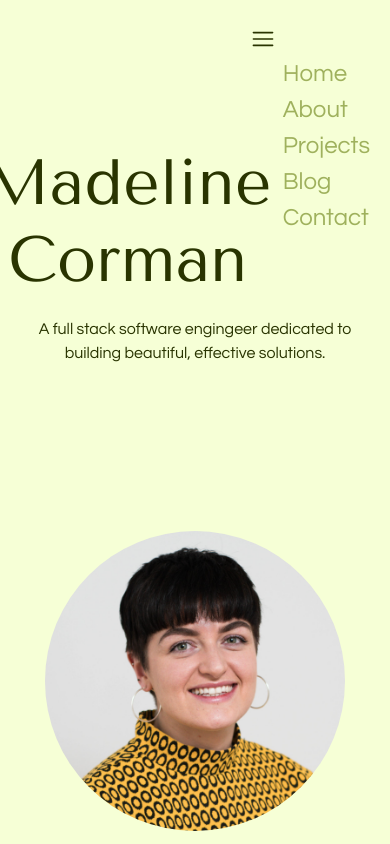
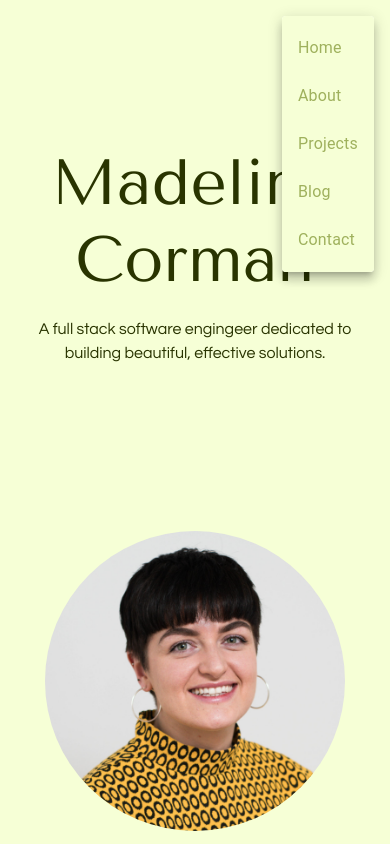
Before and after one commit to MACorman/mc_portfolio_2024, a React (Create React App) app: page / in a window 390 px wide. Both pictures are taken after a click on the icon 358 px from the left and 39 px from the top of the page. Shown: the top 844 px of the page. Built offline with nearby package versions, Linux system fonts and the light colour scheme.

Commit message:
replaced hamburger menu with material UI menu and added styling

```diff
--- a/package.json
+++ b/package.json
@@ -3,9 +3,12 @@
   "version": "0.1.0",
   "private": true,
   "dependencies": {
+    "@emotion/react": "^11.11.4",
+    "@emotion/styled": "^11.11.5",
     "@fortawesome/fontawesome-svg-core": "^6.5.1",
     "@fortawesome/free-solid-svg-icons": "^6.5.1",
     "@fortawesome/react-fontawesome": "^0.2.0",
+    "@mui/material": "^5.15.19",
     "@testing-library/jest-dom": "^5.17.0",
     "@testing-library/react": "^13.4.0",
     "@testing-library/user-event": "^13.5.0",
--- a/src/App.css
+++ b/src/App.css
@@ -211,6 +211,15 @@ body a:hover {
 
 .hamburger {
   display: none;
+}
+
+.menu {
+  background-color: #f6ffd6;
+  min-height: 100%;
+  margin-top: -8px;
+  margin-bottom: -8px;
+  padding-top: 8px;
+  padding-bottom: 8px;
 }
 
 @media screen and (max-width: 1200px) {
--- a/src/components/NavBar.js
+++ b/src/components/NavBar.js
@@ -1,5 +1,7 @@
 import { useEffect, useState } from "react";
 import { RxHamburgerMenu } from "react-icons/rx";
+import Menu from "@mui/material/Menu";
+import MenuItem from "@mui/material/MenuItem";
 
 const NavBar = () => {
   const [showTopOfPage, setShowTopOfPage] = useState(false);
@@ -33,6 +35,32 @@ const NavBar = () => {
       </div>
       <div className="hamburger">
         <RxHamburgerMenu onClick={handleShowHamburger} />
+        <Menu
+          open={openHamburger}
+          anchorOrigin={{ vertical: "top", horizontal: "right" }}
+          transformOrigin={{ vertical: "top", horizontal: "right" }}
+        >
+          <div className="menu">
+            <MenuItem onClick={handleShowHamburger}>
+              <a href="#home">Home</a>
+            </MenuItem>
+            <MenuItem onClick={handleShowHamburger}>
+              <a href="#about">About</a>
+            </MenuItem>
+            <MenuItem onClick={handleShowHamburger}>
+              <a href="#projects">Projects</a>
+            </MenuItem>
+            <MenuItem onClick={handleShowHamburger}>
+              <a href="#blog">Blog</a>
+            </MenuItem>
+            <MenuItem onClick={handleShowHamburger}>
+              <a href="#contact">Contact</a>
+            </MenuItem>
+          </div>
+        </Menu>
+      </div>
+      {/* <div className="hamburger">
+        <RxHamburgerMenu onClick={handleShowHamburger} />
         {openHamburger && (
           <ul>
             <li>
@@ -62,7 +90,7 @@ const NavBar = () => {
             </li>
           </ul>
         )}
-      </div>
+      </div> */}
     </>
   );
 };
```
Also changed, not shown: 1 other file (tests, documents, lock files or other folders).
